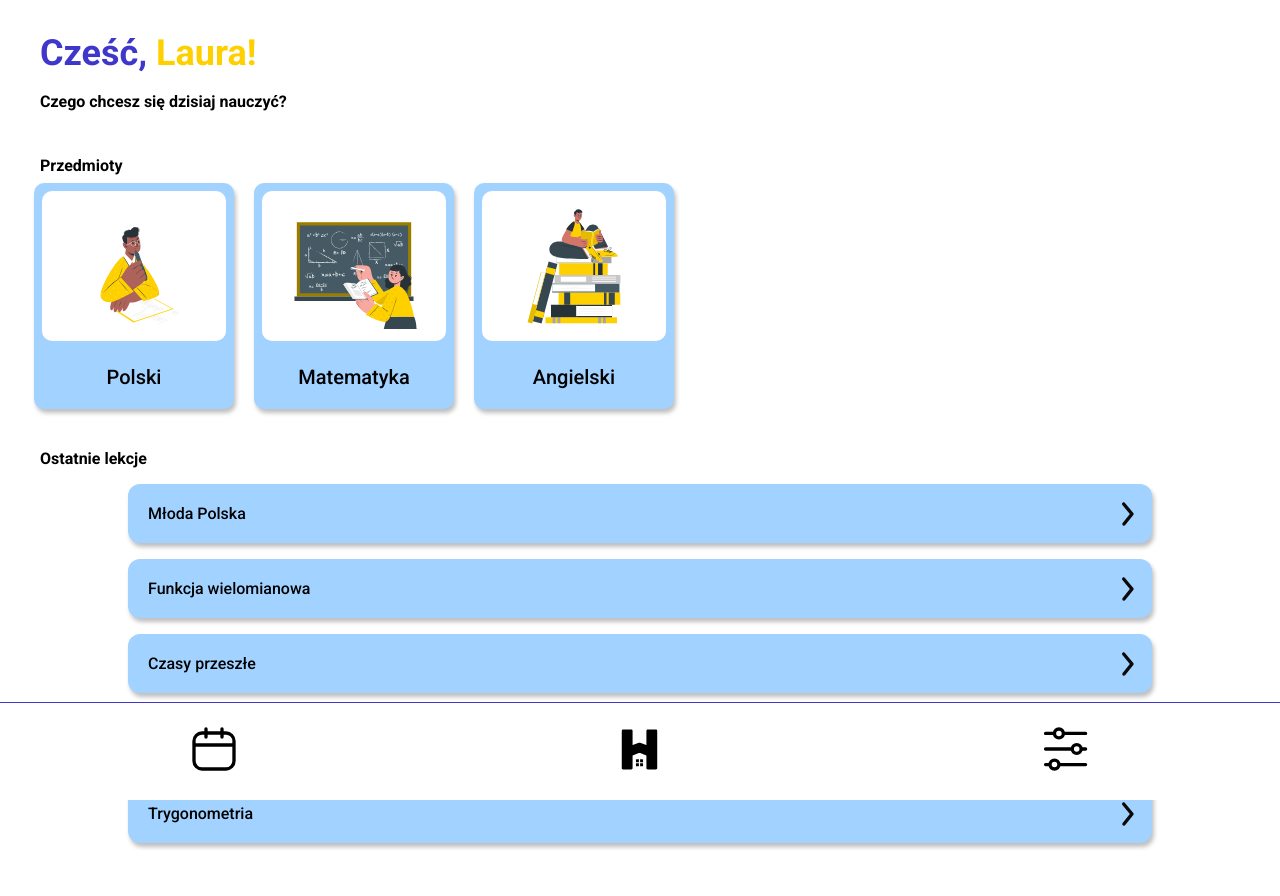
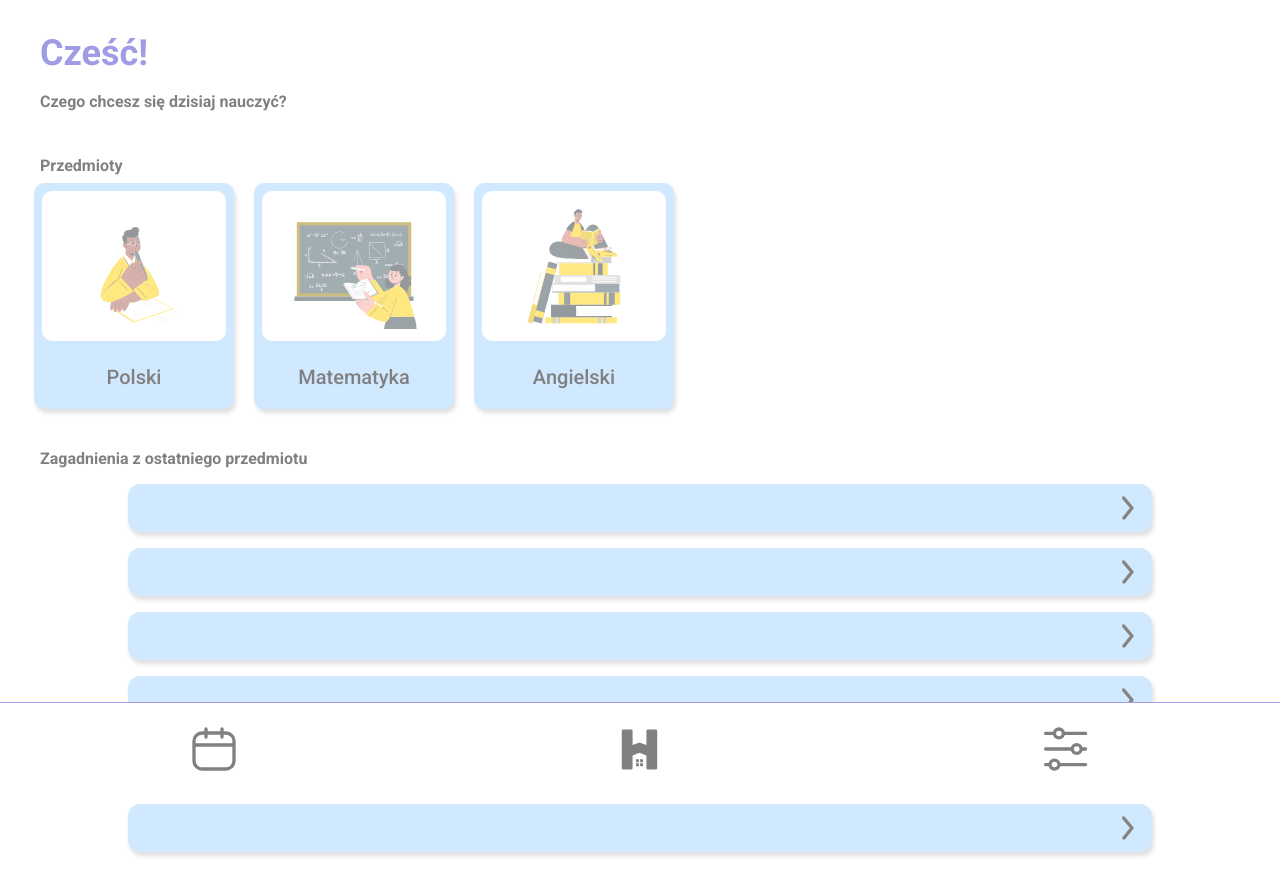
Before and after one commit to homies-ed/web-app, a React (Vite) app: page /zbieranina in a window 1280 px wide. Shown: the top 896 px of the page. Built offline with nearby package versions, Linux system fonts and the light colour scheme.

Commit message:
Personalizing and creating data structure of Zbieranina

```diff
--- a/src/component/SmallTile.jsx
+++ b/src/component/SmallTile.jsx
@@ -3,7 +3,7 @@ import NextIcon from "../icon/NextIcon";
 
 const SmallTile = (props) => {
     return (
-        <Link to="/zagadnienie" className="link">
+        <Link to="/zagadnienie" className="link" onClick={() => localStorage.setItem("lesson", props.name)}>
             <article className="small-tile">
                 <span className="lesson-name">{props.name}</span>
                 <NextIcon />
--- a/src/page/Documents.jsx
+++ b/src/page/Documents.jsx
@@ -2,13 +2,14 @@ import Menu from "../component/Menu";
 import Document from "../component/Document";
 import BackIcon from "../icon/BackIcon";
 
-const displayTopics = (subject) => {
+const displayMaterials = (subject) => {
     try {
+        const lessonName = localStorage.getItem("lesson");
         let array = [];
 
-        const polishTopics = ["Młoda Polska", "Średniowiecze", "Homer", "Horacy", "Jan Kochanowski", "Zbrodnia i kara"];
-        const mathTopics = ["Funkcja liniowa", "Trygonometria", "Rachunek prawdopodobieństwa", "Zdarzenia losowe", "Równania i nierówności", "Logika"];
-        const englishTopics = ["Czasy przyszłe", "Konstrukcje warunkowe", "Strona bierna", "False friends", "Idiomy", "Poprawna wymowa"];
+        const polishTopics = [lessonName + " notatka", lessonName + " w kanonie lektur", lessonName + " w popkulturze", lessonName + " i historia"];
+        const mathTopics = [lessonName + " zadania", lessonName + " objaśnienia", lessonName + " - jak to zrozumieć?", lessonName + " przykłady"];
+        const englishTopics = [lessonName + " w pigułce", lessonName + " przykłady", lessonName + " fiszki", lessonName + " prostym językiem"];
         const tags = ["notatka, do 10 minut", "artykuł, do 20 minut", "podcast, do 90 minut", "notatka, do 30 minut", "film, do 180 minut", "serial, do 360 minut"];
 
         let source = [];
@@ -26,10 +27,25 @@ const displayTopics = (subject) => {
                 break;
         }
 
-        for (let i = 0; i < 6; i += 1) array[i] = <Document name={source[i]} key={i} tags={tags[i]}/>;
+        for (let i = 0; i < polishTopics.length; i += 1) array[i] = <Document name={source[i]} key={i} tags={tags[i]}/>;
         return array;
     } catch (error) {
         console.error(error);
+    }
+}
+
+const getSubject = () => {
+    const subject = localStorage.getItem("subject");
+
+    switch(subject) {
+        case "polish":
+            return "Język polski";
+
+        case "math":
+            return "Matematyka";
+
+        case "english":
+            return "Język angielski";
     }
 }
 
@@ -37,9 +53,9 @@ const Documents = (props) => {
     return (
         <section className="documents">
             <BackIcon class="back-zbieranina" />
-            <h1 className="documents-heading">Temat</h1>
+            <h1 className="documents-heading">{localStorage.getItem("lesson")}</h1>
             <section className="documents-container">
-                {displayTopics("Język polski")}
+                {displayMaterials(getSubject())}
             </section>
             <Menu />
         </section>
--- a/src/page/Topics.jsx
+++ b/src/page/Topics.jsx
@@ -17,14 +17,17 @@ const displayTopics = (subject) => {
     switch(subject) {
       case "Język polski":
         source = [...polishTopics];
+        localStorage.setItem("subject", "polish");
       break;
 
       case "Matematyka":
         source = [...mathTopics];
+        localStorage.setItem("subject", "math");
       break;
 
       case "Język angielski":
         source = [...englishTopics];
+        localStorage.setItem("subject", "english");
       break;
     }
 
--- a/src/page/Zbieranina.jsx
+++ b/src/page/Zbieranina.jsx
@@ -1,10 +1,67 @@
 import { getAuth } from "firebase/auth";
-
 import Menu from "../component/Menu";
 import Tile from "../component/Tile";
 import SmallTile from "../component/SmallTile";
 
-const rejectAccess = () => !getAuth().currentUser ? console.warn("Zaloguj się, aby uzyskać uprawniony dostęp do Zbieraniny") : console.log();
+const rejectAccess = () => {
+	if (getAuth().currentUser) return;
+	document.body.style.opacity = ".5";
+	document.body.style.pointerEvents = "none";
+}
+
+const getUserName = () => {
+	try {
+		if (getAuth().currentUser.displayName) return <><span className="greeting">Cześć, </span><span className="name">{getAuth().currentUser.displayName}!</span> <br /></>;
+	} catch (error) {
+		console.error(error);
+	}
+}
+
+const getSubject = () => {
+	const subject = localStorage.getItem("subject");
+
+	switch (subject) {
+		case "polish":
+			return "Język polski";
+
+		case "math":
+			return "Matematyka";
+
+		case "english":
+			return "Język angielski";
+	}
+}
+
+const displayTopics = (subject) => {
+	try {
+		let array = [];
+
+		const polishTopics = ["Młoda Polska", "Średniowiecze", "Homer", "Horacy", "Jan Kochanowski", "Zbrodnia i kara"];
+		const mathTopics = ["Funkcja liniowa", "Trygonometria", "Rachunek prawdopodobieństwa", "Zdarzenia losowe", "Równania i nierówności", "Logika"];
+		const englishTopics = ["Czasy przyszłe", "Konstrukcje warunkowe", "Strona bierna", "False friends", "Idiomy", "Poprawna wymowa"];
+		const tags = ["notatka, do 10 minut", "artykuł, do 20 minut", "podcast, do 90 minut", "notatka, do 30 minut", "film, do 180 minut", "serial, do 360 minut"];
+
+		let source = [];
+		switch (subject) {
+			case "Język polski":
+				source = [...polishTopics];
+				break;
+
+			case "Matematyka":
+				source = [...mathTopics];
+				break;
+
+			case "Język angielski":
+				source = [...englishTopics];
+				break;
+		}
+
+		for (let i = 0; i < 6; i += 1) array[i] = <SmallTile name={source[i]} key={i} tags={tags[i]} />;
+		return array;
+	} catch (error) {
+		console.error(error);
+	}
+}
 
 const Zbieranina = () => {
 	rejectAccess();
@@ -12,8 +69,7 @@ const Zbieranina = () => {
 	return (
 		<article className="zbieranina">
 			<h1 className="secondary-heading zbieranina-heading" tabIndex="0">
-				<span className="greeting">Cześć, </span>
-				<span className="name">Laura!</span> <br/>
+				{getUserName() || <><span className="greeting">Cześć!</span><br/></>}
 				<span className="subheading">Czego chcesz się dzisiaj nauczyć?</span>
 			</h1>
 			<h2 className="tertiary-heading">Przedmioty</h2>
@@ -22,12 +78,8 @@ const Zbieranina = () => {
 				<Tile name="Matematyka" />
 				<Tile name="Angielski" />
 			</article>
-			<h2 className="tertiary-heading">Ostatnie lekcje</h2>
-				<SmallTile name="Młoda Polska" />
-				<SmallTile name="Funkcja wielomianowa" />
-				<SmallTile name="Czasy przeszłe" />
-				<SmallTile name="Stanisław Wyspiański" />
-				<SmallTile name="Trygonometria" />
+			<h2 className="tertiary-heading">Zagadnienia z ostatniego przedmiotu</h2>
+				{displayTopics(getSubject())}
 			<Menu />
 		</article>
 	);
--- a/src/style/style.css
+++ b/src/style/style.css
@@ -83,7 +83,7 @@ html {
   max-width: 80vw;
   font-size: 48px;
   margin-top: 48px;
-  margin-bottom: 16px;
+  margin-bottom: 24px;
 }
 
 .settings-heading {
--- a/src/style/style.sass
+++ b/src/style/style.sass
@@ -216,7 +216,7 @@ html
 .documents-heading
     @include heading($role: primary)
     margin-top: $base * 3
-    margin-bottom: $base
+    margin-bottom: $base * 1.5
 
 .settings-heading
     @include heading($role: primary)
```
Also changed, not shown: 1 other file (tests, documents, lock files or other folders).
